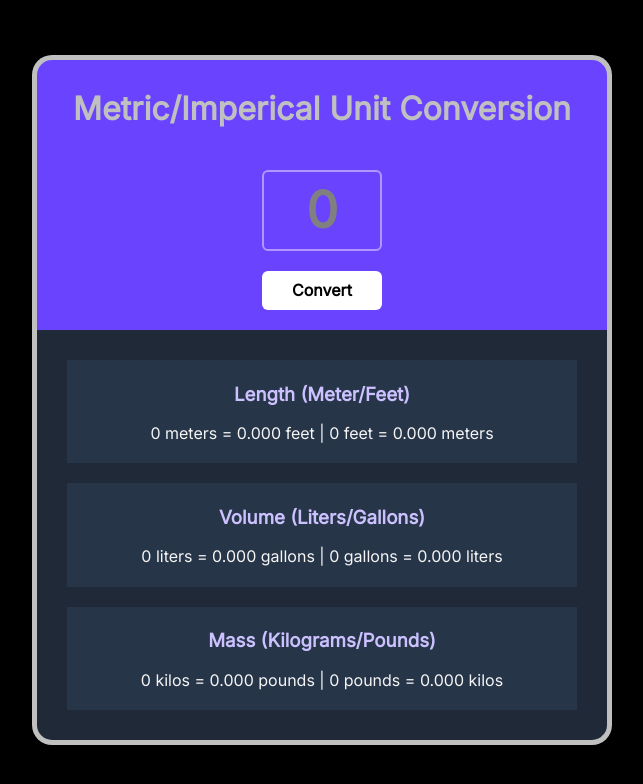
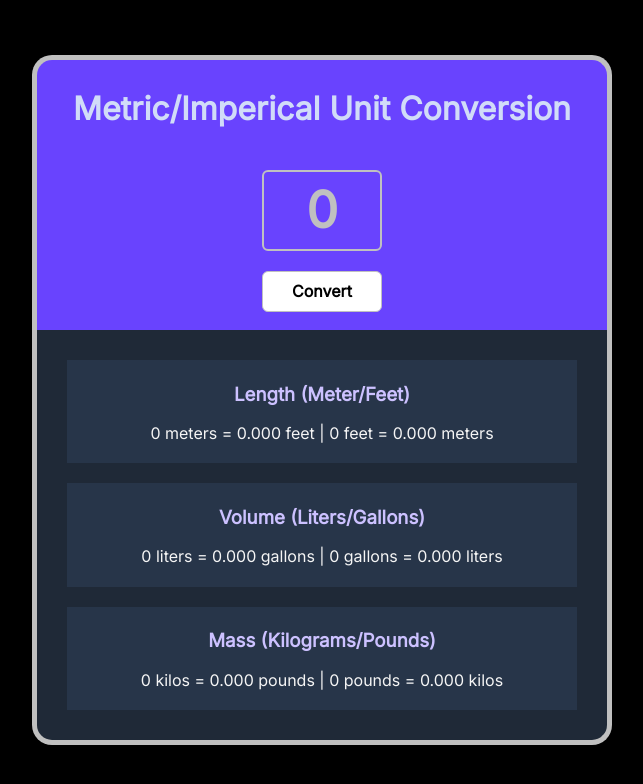
Before and after one commit to MJvZ1981/metricConverter, a website built with Vite: page index.html in a window 1280 px wide. Shown: the whole page, without its empty margins (318-961 px from the left). Built offline with nearby package versions, Linux system fonts and the light colour scheme; a web font is replaced by a local one.

Commit message:
Final update
text colors and borders

```diff
--- a/index.css
+++ b/index.css
@@ -18,7 +18,7 @@ body {
 
 .head {
   background: #6943fe;
-  color: silver;
+  color: rgb(209, 220, 248);
   display: flex;
   align-items: center;
   flex-direction: column;
@@ -48,7 +48,7 @@ input {
   text-align: center;
   padding: 10px 0px;
   background: #6943fe;
-  border: 2px solid #b295ff;
+  border: 2px solid silver;
   color: white;
   font-weight: bold;
   font-size: 50px;
@@ -57,7 +57,7 @@ input {
 }
 
 input::placeholder {
-  color: gray;
+  color: silver;
 }
 
 button {
@@ -65,9 +65,13 @@ button {
   font-weight: bold;
   padding: 10px 0px;
   background: white;
-  border: none;
+  border: 1px solid silver;
   border-radius: 6px;
   margin-top: 20px;
+}
+
+button:active {
+  box-shadow: inset 1px 2px rgb(6, 32, 27);
 }
 
 .section-m,
```
